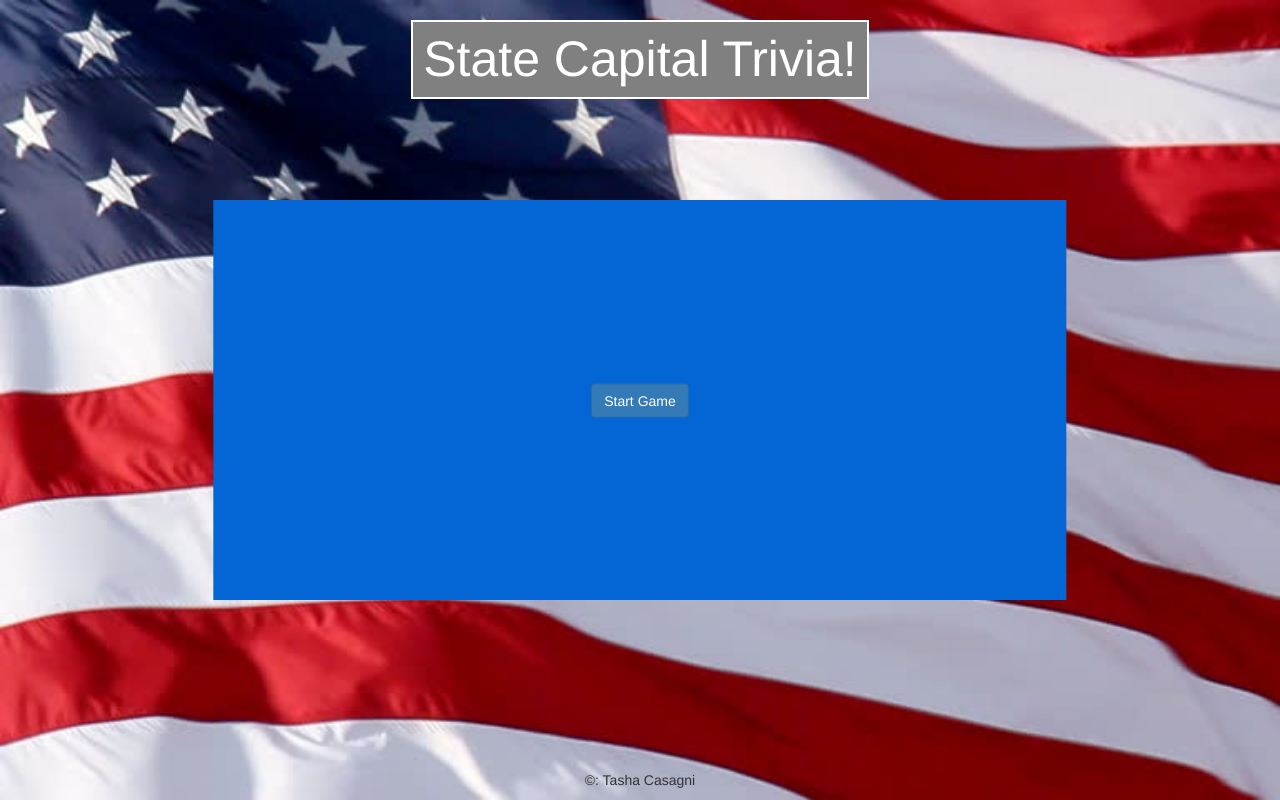
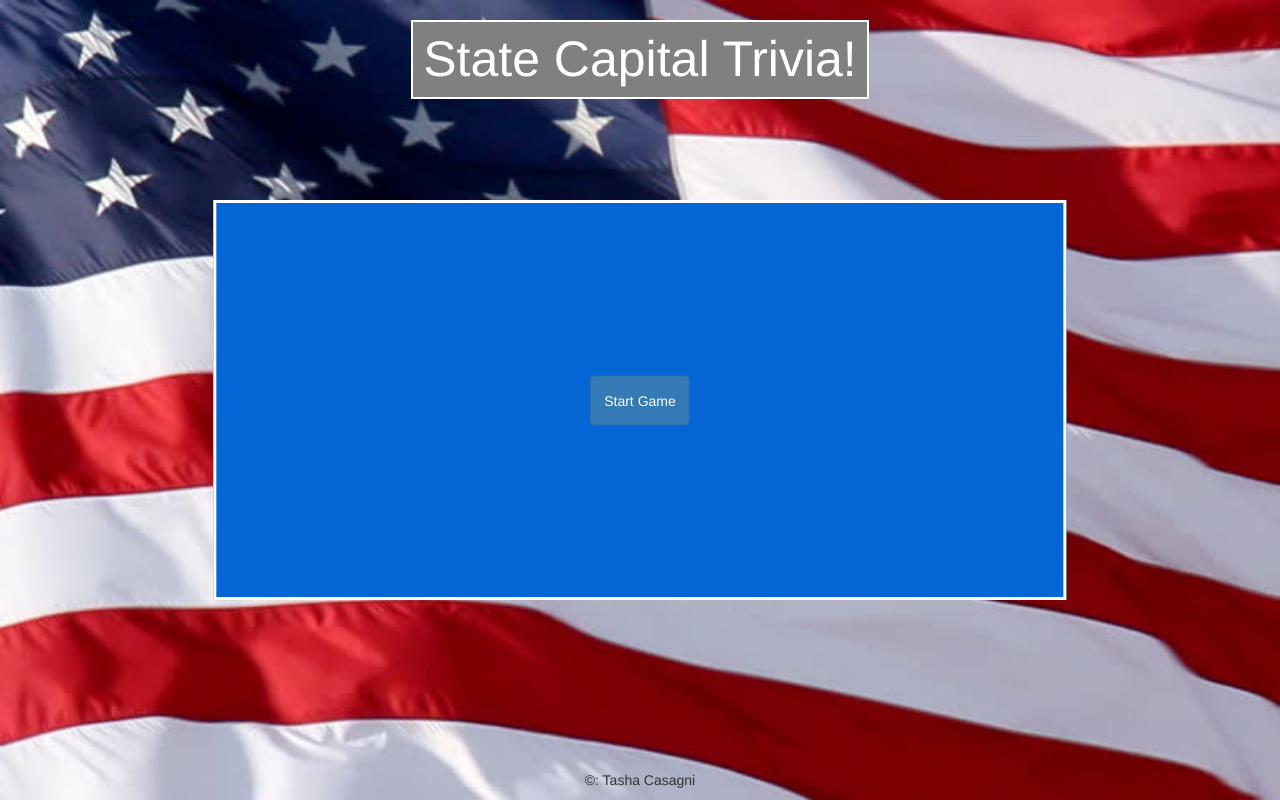
Before and after one commit to Tasha-GitHub/Trivia-Game, a PHP site: page / in a window 1280 px wide. Run offline with PHP 8.4, Linux system fonts and the light colour scheme.

Commit message:
more styling

```diff
--- a/assets/css/style.css
+++ b/assets/css/style.css
@@ -11,6 +11,7 @@ body {
   background-repeat: no-repeat;
   background-size: cover;
   position: relative;
+
 
 }
 
@@ -39,6 +40,9 @@ body {
     transform: translate(-50%, -50%);
     text-align: center;
     font-size: 20px;
+    border-color: white;
+    border-style: solid;
+    border-width: 3px;
 
 
 }
@@ -53,10 +57,13 @@ body {
 
 button{
 	position: absolute;
+	height: 50px;
+	width: 100px;
     top: 50%;
     left: 50%;
     margin-right: -50%;
     transform: translate(-50%, -50%);
+
 
 }
 
@@ -75,3 +82,23 @@ h1{
 	height: 150px;
 	width: 250px;
 }
+
+#answers{
+	width: 250px;
+	position: absolute;
+    top: 50%;
+    left: 50%;
+    margin-right: -50%;
+    transform: translate(-50%, -50%);
+    text-align: center;
+}
+
+#imagesDiv  {
+	width: 250px;
+	position: absolute;
+    top: 50%;
+    left: 50%;
+    margin-right: -50%;
+    transform: translate(-50%, -50%);
+    text-align: center;
+}
--- a/assets/javascript/game.js
+++ b/assets/javascript/game.js
@@ -58,7 +58,7 @@ $(document).ready(function(){
 		$("#timer").append("Time Remaining: " + timeToAnswer + " seconds left");
 		//pull first question
 		$("#question").append(questions.q1[0]);
-
+		$("#answers").css({"width": "250px", "position": "absolute", "top": "50%", "left": "50%", "margin-right": "-50%", "transform": "translate(-50%, -50%)"});
 		//generate a list of possible answers for first question
 		for(var i = 1; i < questions.q1.length; i++) {
 		$("#answers").append("<div class=\"choices\">"+questions.q1[i]+"</div>");
@@ -78,8 +78,9 @@ $(document).ready(function(){
 		$("#timer").hide();
 		$("#question").hide();
 		$(".headerSection").hide();
-		$("#imagesDiv").html("<img src = \""+ correspondingImages["q" + (questionAnswered)] + "\">" )
+		$("#imagesDiv").html("<img src = \""+ correspondingImages["q" + (questionAnswered)] + "\">" );
 		$("#imagesDiv").show();
+		$("#answers").css({"width": "250px", "position": "absolute", "top": "20%", "left": "50%", "margin-right": "-50%", "transform": "translate(-50%, -50%)"});
 		setTimeout(nextQuesiton, 3000);
 	}
 
@@ -103,7 +104,7 @@ $(document).ready(function(){
 			$("#question").html(questions["q" + questionAnswered][0]);
 			//clears out old answers
 			$("#answers").empty();
-
+			$("#answers").css({"width": "250px", "position": "absolute", "top": "50%", "left": "50%", "margin-right": "-50%", "transform": "translate(-50%, -50%)"});
 			//generate a list of possible answers for first question
 			for(var i = 1; i < questions["q" + questionAnswered].length; i++) {
 			$("#answers").append("<div class = \"choices\">"+questions["q" + questionAnswered][i]+"</div>");
@@ -153,12 +154,12 @@ $(document).ready(function(){
 		 //cuts to show answer before running next question
 		 if(userChoice === questionAnswerIs) {
 		 	answersCorrect++;
-		 	console.log("answersCorrect " + answersCorrect)
+		 	console.log("answersCorrect " + answersCorrect);
 		 	isRight = "Correct!"
 
 		 } else {
 		 	answersWrong++;
-		 	console.log("answers wrong "+ answersWrong)
+		 	console.log("answers wrong "+ answersWrong);
 		 	isRight = "Wrong!"
 		 }
 		 cutScene();
```
